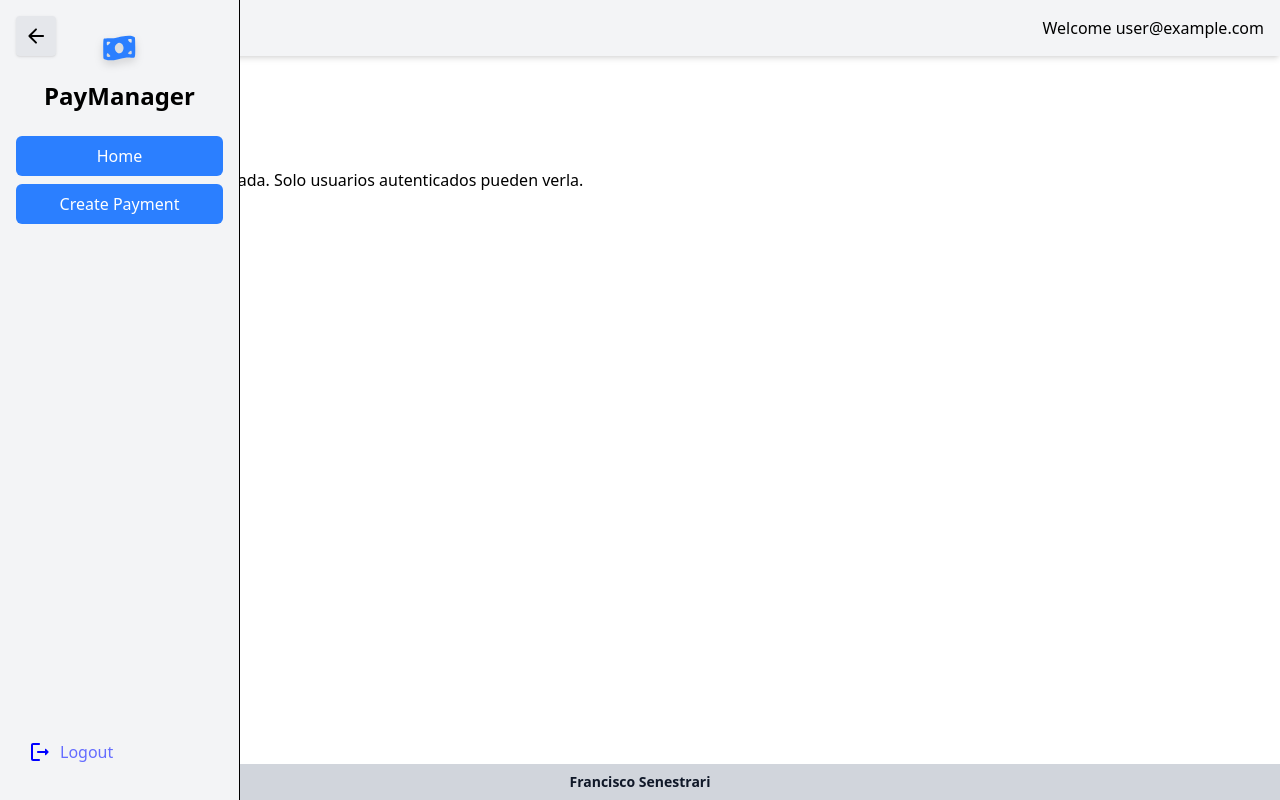
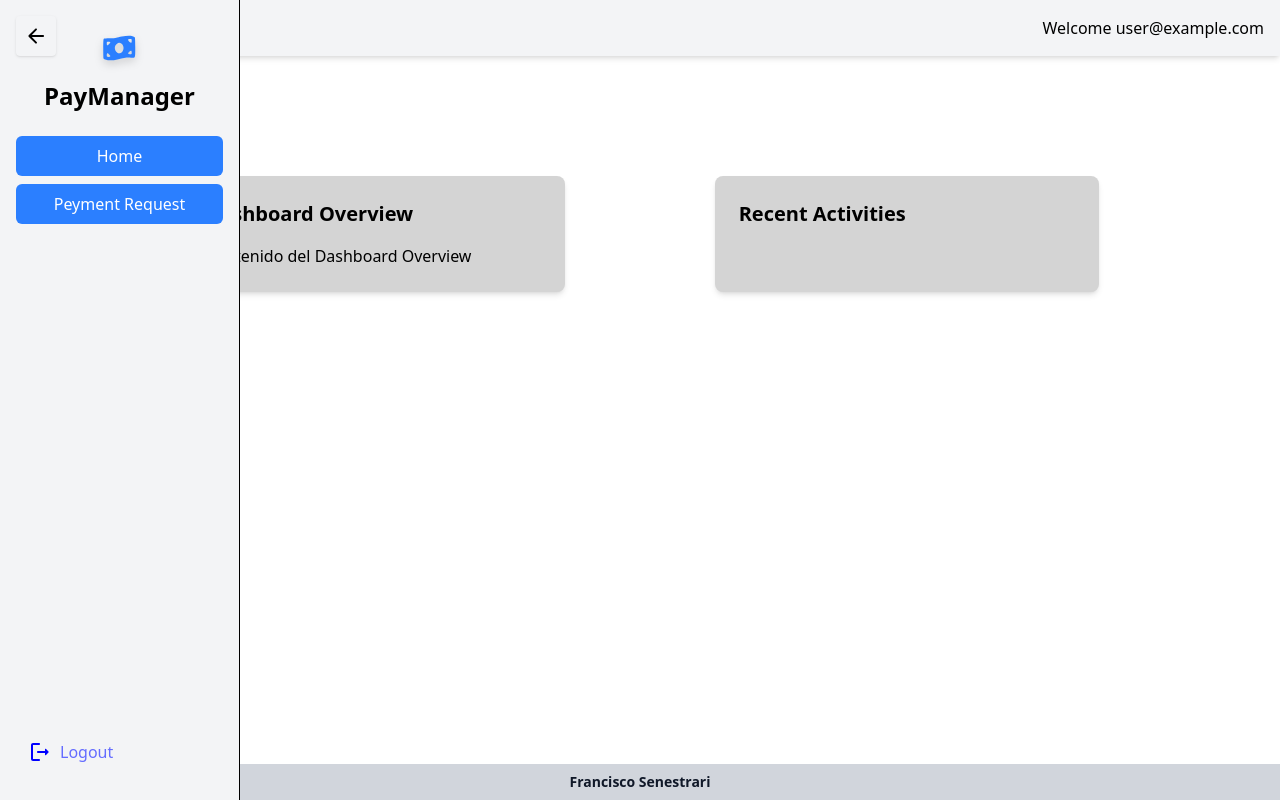
Before and after one commit to FranciscoSenestrari/pruebaTecnica, a React (Vite) app: page /dashboard in a window 1280 px wide. Built offline with nearby package versions, Linux system fonts and the light colour scheme; no server answers; sample sign-in values are in the browser's storage.

Commit message:
feat: enhance Sidebar navigation and integrate Payment Request route

```diff
--- /dev/null
+++ b/src/components/ui/DashboardCards/DashboardCards.tsx
@@ -0,0 +1,18 @@
+import { cn } from "@/utils/utils";
+import React, { ComponentProps } from "react";
+import CustomButton from "../Button/CustomButton";
+
+export default function DashboardCards({
+  title,
+  children,
+  classNameBody,
+}: Readonly<
+  ComponentProps<"div"> & { title?: string; classNameBody?: string }
+>) {
+  return (
+    <div className="bg-neutral-300 shadow-md rounded-lg p-6 w-full max-w-sm">
+      <h2 className="text-xl font-semibold mb-4">{title}</h2>
+      <div className={cn(classNameBody, "flex flex-wrap")}>{children}</div>
+    </div>
+  );
+}
--- a/src/components/ui/Sidebar/Sidebar.tsx
+++ b/src/components/ui/Sidebar/Sidebar.tsx
@@ -1,6 +1,6 @@
 import React, { useState } from "react";
 import CustomButton from "../Button/CustomButton";
-import { Link } from "react-router-dom";
+import { Link, useNavigate } from "react-router-dom";
 import { logout } from "@/services/auteticate";
 import logoutSVG from "@/assets/logout.svg";
 import ArrowSVG from "@/assets/arrow";
@@ -8,11 +8,12 @@ import Billway from "@/assets/billway";
 
 export default function Sidebar() {
   const [open, setOpen] = useState(true);
+  const navigate = useNavigate();
 
   return (
     <>
       <button
-        className="fixed top-4 left-4 z-30 bg-gray-200 rounded p-2 shadow"
+        className="fixed top-4 left-4 z-30 bg-gray-100 rounded p-2 shadow"
         onClick={() => setOpen((prev) => !prev)}
       >
         <ArrowSVG
@@ -36,8 +37,20 @@ export default function Sidebar() {
             </h2>
           </div>
           <nav className="space-y-2 text-sm font-medium">
-            <CustomButton className="w-full">Home</CustomButton>
-            <CustomButton className="w-full">Create Payment</CustomButton>
+            <CustomButton
+              className="w-full"
+              onClick={() => navigate("/dashboard")}
+            >
+              Home
+            </CustomButton>
+            <CustomButton
+              className="w-full"
+              onClick={() => {
+                navigate("/payment-request");
+              }}
+            >
+              Peyment Request
+            </CustomButton>
           </nav>
         </div>
         <div className="flex botom-0">
--- a/src/layouts/AuthLayout.tsx
+++ b/src/layouts/AuthLayout.tsx
@@ -1,8 +1,8 @@
 import React from "react";
 import { Outlet, Navigate } from "react-router-dom";
 import { useAuth } from "../contexts/AuthContext";
-import LoadingPage from "../pages/LoadingPage";
 import DashboardLayout from "./DashboardLayout";
+import LoaderCompoenent from "@/components/LoaderComponent/LoaderCompoenent";
 
 interface AuthLayoutProps {
   requireAuth?: boolean;
@@ -12,7 +12,7 @@ export default function AuthLayout({ requireAuth = false }: AuthLayoutProps) {
   const { user, loading, isAuthenticated } = useAuth();
 
   if (loading) {
-    return <LoadingPage />;
+    return <LoaderCompoenent />;
   }
 
   if (requireAuth && !isAuthenticated) {
--- a/src/pages/LoadingPage.tsx
+++ b/src/pages/LoadingPage.tsx
@@ -5,7 +5,6 @@ export default function LoadingPage() {
     <div className="w-screen h-screen">
       <div className="flex items-center justify-center h-full">
         <div className="animate-spin rounded-full h-16 w-16 border-t-2 border-b-2 border-blue-500"></div>
-        <p className="ml-4 text-lg">Loading...</p>
       </div>
     </div>
   );
--- /dev/null
+++ b/src/pages/private/Dashboard.tsx
@@ -0,0 +1,16 @@
+import DashboardCards from "@/components/ui/DashboardCards/DashboardCards";
+import React from "react";
+
+export default function Dashboard() {
+  return (
+    <div className=" flex flex-col  p-4">
+      <h1 className="text-2xl font-bold mb-4">Dashboard</h1>
+      <div className="flex gap-4 mt-6 max-sm:flex-col justify-evenly">
+        <DashboardCards title="Dashboard Overview">
+          <p>Contenido del Dashboard Overview</p>
+        </DashboardCards>
+        <DashboardCards title="Recent Activities" />
+      </div>
+    </div>
+  );
+}
--- /dev/null
+++ b/src/pages/private/PeymentReques.tsx
@@ -0,0 +1,9 @@
+import React from "react";
+
+export default function PeymentReques() {
+  return (
+    <div className=" flex flex-col  p-4">
+      <h1 className="text-2xl font-bold mb-4">Payment Request</h1>
+    </div>
+  );
+}
--- a/src/routes/privateRoutes.tsx
+++ b/src/routes/privateRoutes.tsx
@@ -1,17 +1,15 @@
+import Dashboard from "@/pages/private/Dashboard";
+import PeymentReques from "@/pages/private/PeymentReques";
 import React from "react";
 import { RouteObject } from "react-router-dom";
-
-// Componente temporal para el dashboard
-const Dashboard = () => (
-  <div className="p-8">
-    <h1 className="text-2xl font-bold mb-4">Dashboard</h1>
-    <p>Esta es una página privada. Solo usuarios autenticados pueden verla.</p>
-  </div>
-);
 
 export const privateRoutes: RouteObject[] = [
   {
     path: "/dashboard",
     element: <Dashboard />,
   },
+  {
+    path: "/payment-request",
+    element: <PeymentReques />,
+  },
 ];
```
